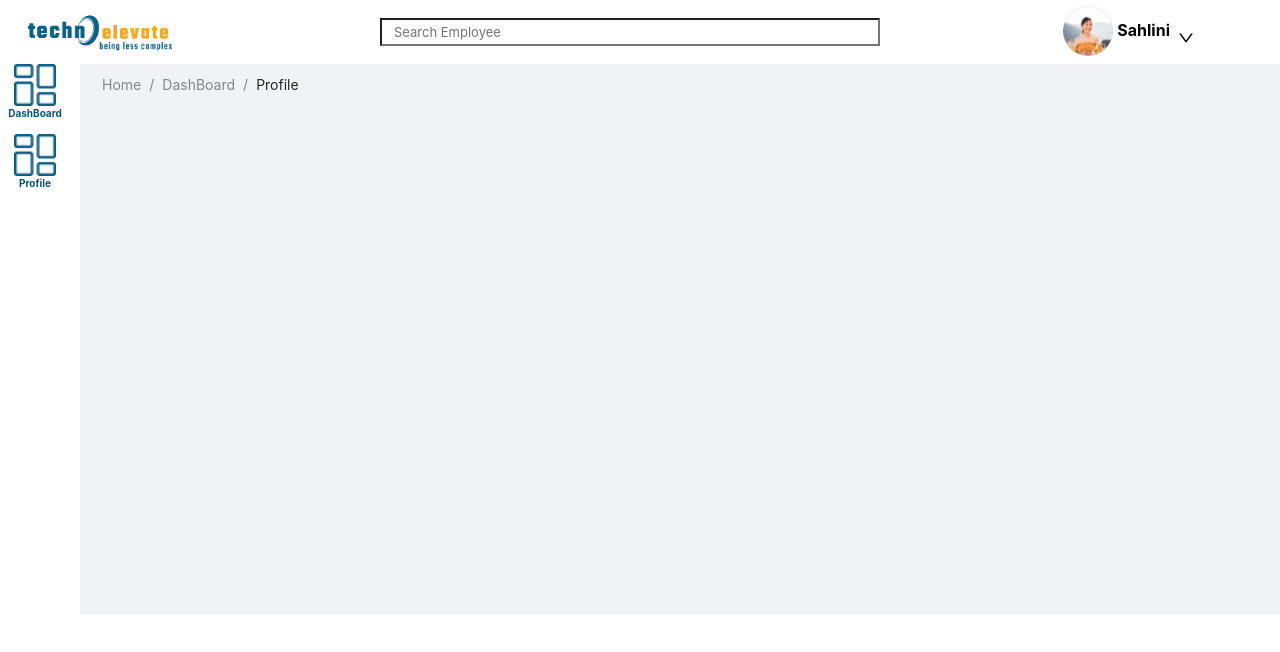
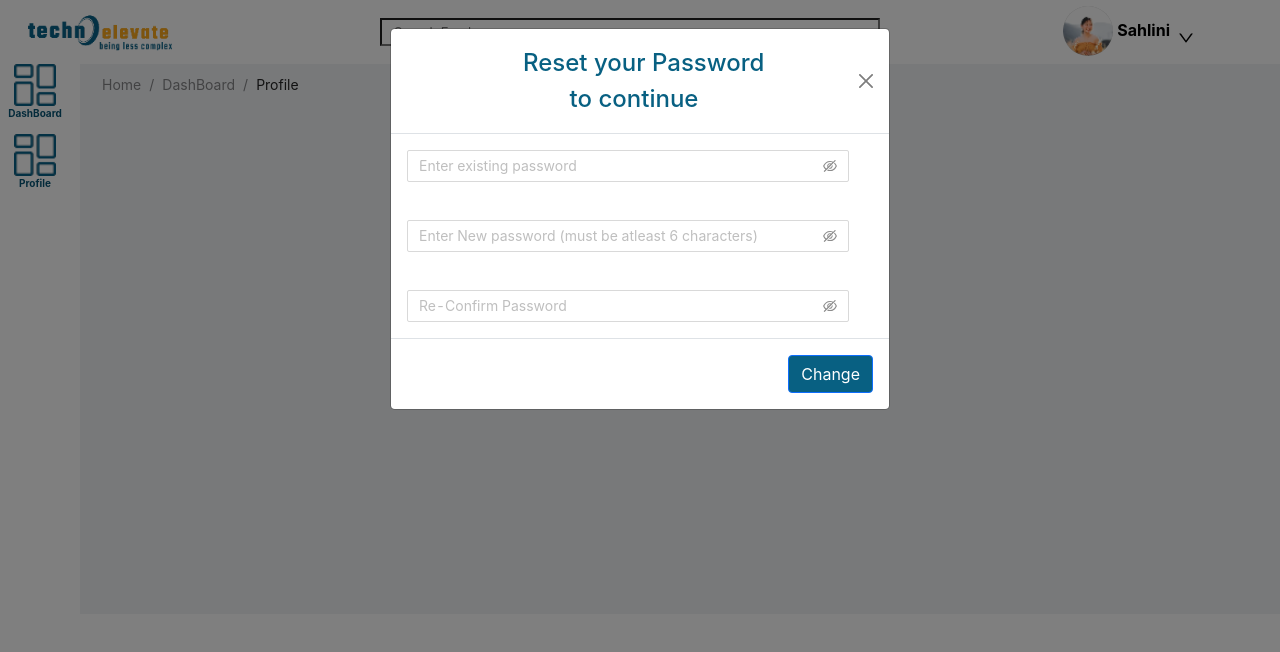
Before and after one commit to Ramyashree-SR/LMS_Front-End, a React (Create React App) app: page /employeedetails in a window 1280 px wide. Shown: the top 652 px of the page. Built offline with nearby package versions, Linux system fonts and the light colour scheme.

Commit message:
updated data

```diff
--- a/src/App.js
+++ b/src/App.js
@@ -68,13 +68,13 @@ function App() {
 
       {/* <BrowserRouter>
       <EmployeRegister/>
-      <StepperForm/>
+
       <Routes>
       <Route path="/DashBoarrd" element={<DashBoarrd /> }/>
       <Route path="/StepperForm" element={<StepperForm /> }/>
       </Routes>
       </BrowserRouter> */}
-
+      {/* <StepperForm/> */}
       </BrowserRouter>
      </div>
 
--- a/src/components/ResetPassword.js
+++ b/src/components/ResetPassword.js
@@ -9,12 +9,14 @@ import "./Resetpassword.css";
 function ResetPassword(props) {
   const [show, setShow] = useState(false);
 
-  const handleClose = () => setShow(false);
-  const handleShow = () => setShow(true);
+  const handleHide = () =>{
+    props.setShow(false);
+  }
+  const handleShow = () =>setShow(true);
 
   return (
     <div>
-      <Modal show={true}  onHide={handleClose}>
+      <Modal show={ true}  onHide={handleHide}>
         <Modal.Header closeButton>
           <Modal.Title id="data">
           &nbsp;&nbsp;&nbsp;&nbsp;&nbsp;&nbsp;&nbsp;&nbsp;&nbsp;&nbsp;&nbsp;&nbsp;&nbsp;&nbsp;&nbsp;&nbsp;&nbsp;
@@ -49,7 +51,7 @@ function ResetPassword(props) {
         </Modal.Body>
         <Modal.Footer>
             <div>
-            <Button id="changestate" onClick={handleClose} style={{alignItems:"center"}}>
+            <Button id="changestate" onClick={handleHide} style={{alignItems:"center"}}>
             Change
           </Button>
           </div>
--- a/src/components/employeedetails/EmployeRegister.js
+++ b/src/components/employeedetails/EmployeRegister.js
@@ -3,10 +3,25 @@ import React, { useState } from 'react'
 import { Avatar, Breadcrumb, Dropdown, Layout, Menu, Space } from "antd";
 import { DownOutlined } from '@ant-design/icons';
 import DashBoard from './../mentor/DashBoard';
-import { Link } from 'react-router-dom';
+import { Link, useNavigate } from 'react-router-dom';
+import ResetPassword from '../ResetPassword';
 const { Header, Sider, Content } = Layout;
 
 function EmployeRegister() {
+
+let navigate = useNavigate();
+
+  const handleLogout=()=>{
+   navigate('/')
+ }
+
+ let navigateToDashBoarrd = () => {
+  navigate("dashboarrd");
+};
+let navigateToProfile = () => {
+  navigate("profile");
+};
+
   //resetpassword
   const [show,setShow] =useState(false);
    const handleclose=()=>setShow(false);
@@ -26,7 +41,7 @@ function EmployeRegister() {
           },
         {
           key: '3',
-          label:<p className="dropdown">Logout</p>
+          label:<p className="dropdown" onClick={handleLogout}>Logout</p>
 
         },
 
@@ -82,8 +97,8 @@ function EmployeRegister() {
 
 
               <div>
-                 <Link to={"./DashBoarrd"}><button className="bg-white" id="dashboard"><p id="db"><b>DashBoard</b></p></button></Link>
-                 <Link to={"./StepperForm"}><button className="bg-white" id="dashboard"><p id="db"><b>Profile</b></p></button></Link>
+                 <Link to={"./DashBoarrd"}><button className="bg-white" id="dashboard" onClick={navigateToDashBoarrd}><p id="db"><b>DashBoard</b></p></button></Link>
+                 <Link to={"./StepperForm"}><button className="bg-white" id="dashboard" onClick={navigateToProfile}><p id="db"><b>Profile</b></p></button></Link>
                 </div>
 
                </Sider>
@@ -105,7 +120,7 @@ function EmployeRegister() {
               </Breadcrumb>
 
             <Content>
-
+                <ResetPassword setShow={setShow} handleclose={handleclose}/>
             </Content>
             </Layout>
           </Layout>
```
